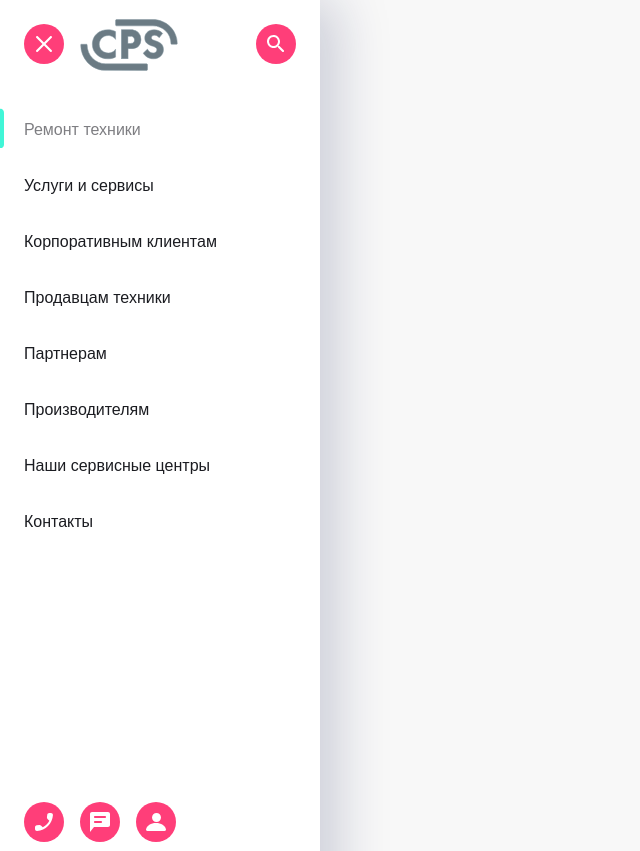
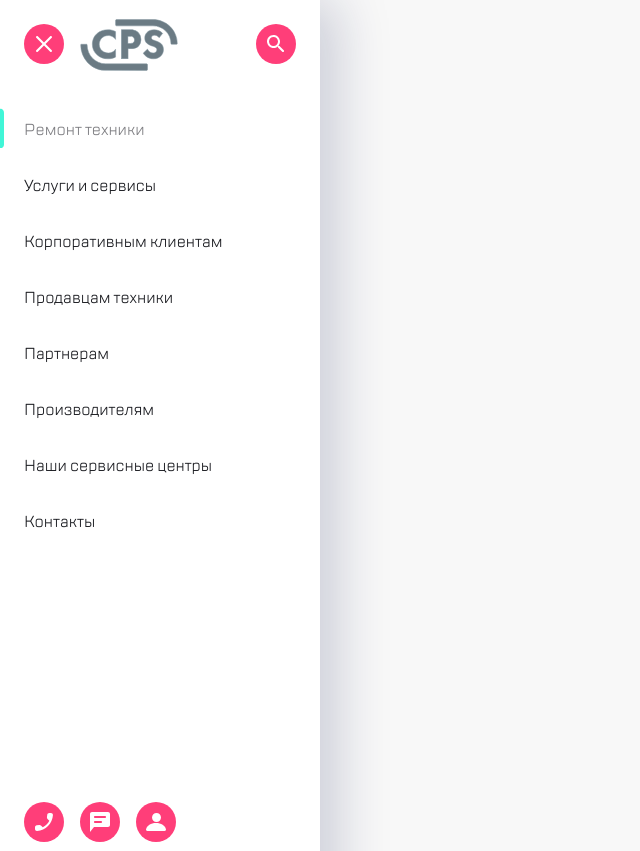
Before and after one commit to CHERBLOS/1.4, a plain HTML site: page index.html in a window 1280 px wide. Shown: the top 851 px of the page, without its empty margins (0-640 px from the left). Drawn offline with Linux system fonts and the light colour scheme.

Commit message:
Update index.html

```diff
--- a/index.html
+++ b/index.html
@@ -5,6 +5,7 @@
   <meta http-equiv="X-UA-Compatible" content="IE=edge">
   <meta name="viewport" content="width=device-width, initial-scale=1.0">
   <link rel="stylesheet" href="style/styles.css">
+  <link rel="stylesheet" href="assets/fonts:TTLakes/stylesheet.css">
 </head>
 <body>
   <section class="sidebar">
```
